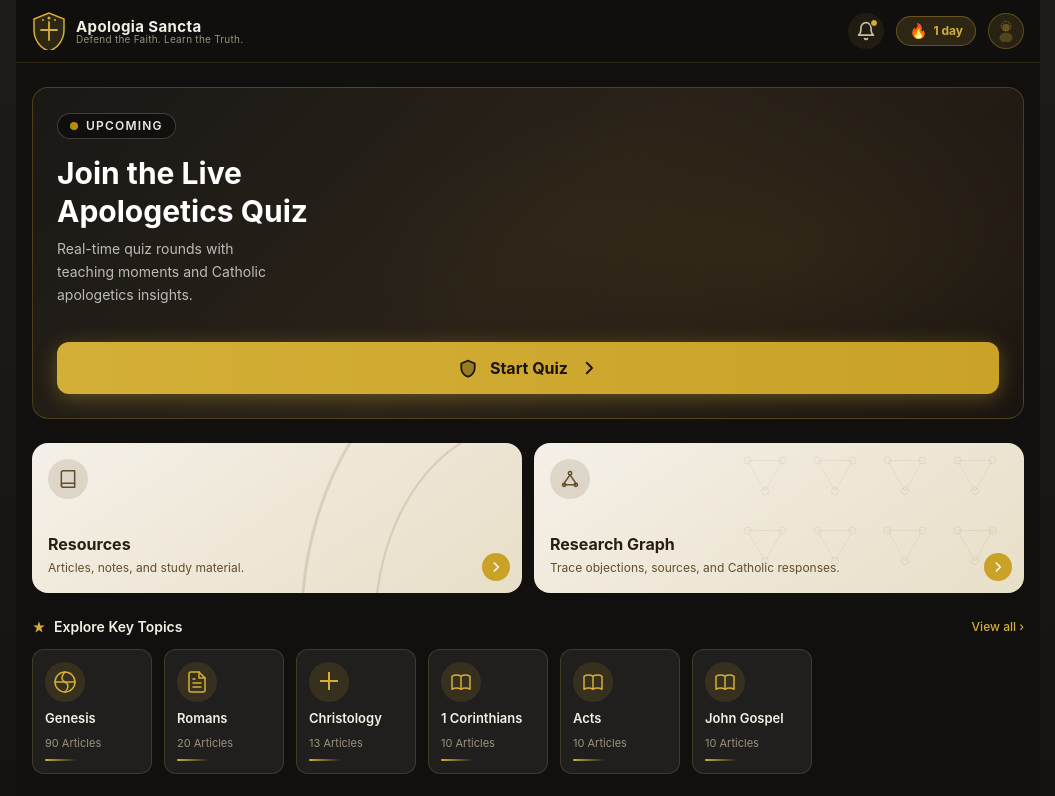
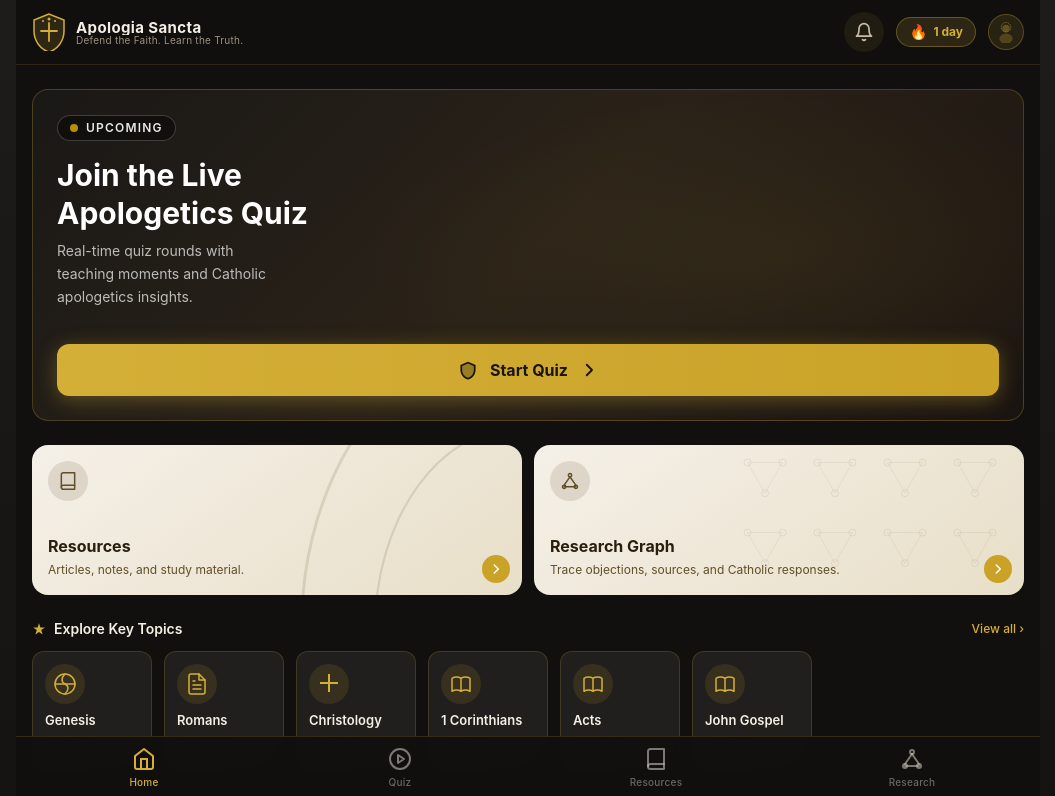
Before and after one commit to DocHarry22/apologiasancta-ui, a Next.js app: page /native in a window 1280 px wide. Shown: the top 796 px of the page, without its empty margins (112-1167 px from the left). Built offline with nearby package versions, Linux system fonts and the light colour scheme; no server answers.

Commit message:
Fix responsive native-home navigation and actions (#6)
Expose browser navigation, remove private research links, connect release/account actions, improve narrow-screen behavior, and add responsive E2E coverage.

```diff
--- a/src/app/native/page.tsx
+++ b/src/app/native/page.tsx
@@ -5,16 +5,15 @@ import { TopicsScroll } from "@/components/native/TopicsScroll";
 import { VerseOfTheDay } from "@/components/native/VerseOfTheDay";
 import { StreakBadge } from "@/components/native/StreakBadge";
 import { StatsPanel } from "@/components/native/StatsPanel";
+import { ReleaseBell } from "@/components/native/ReleaseBell";
 
-import { getEngineUrl } from "@/lib/publicEnv";
+import { getEngineUrl, getResearchGraphUrl } from "@/lib/publicEnv";
 import topicsIndex from "@/../content/topics/index.json";
 
 export const metadata: Metadata = {
   title: "Apologia Sancta",
   description: "Defend the Faith. Learn the Truth.",
 };
-
-const RESEARCH_URL = "https://github.com/DocHarry22/apologia-graph";
 
 /** Top 6 topics by questionCount */
 const featuredTopics = [...topicsIndex.topics]
@@ -23,6 +22,8 @@ const featuredTopics = [...topicsIndex.topics]
 
 export default function NativeHome() {
   const engineUrl = getEngineUrl() ?? "https://apologiasancta-engine.onrender.com";
+  const configuredResearchUrl = getResearchGraphUrl();
+  const researchUrl = configuredResearchUrl ?? "/library";
 
   return (
     // Force dark theme for the APK home regardless of user setting
@@ -33,7 +34,7 @@ export default function NativeHome() {
     >
       {/* ── TOP BAR ─────────────────────────────────────────────── */}
       <header
-        className="sticky top-0 z-40 flex items-center justify-between px-4 py-3"
+        className="sticky top-0 z-40 flex items-center justify-between gap-2 px-3 py-3 min-[420px]:px-4"
         style={{
           background: "rgba(17,16,15,0.92)",
           borderBottom: "1px solid rgba(212,175,55,0.14)",
@@ -41,7 +42,7 @@ export default function NativeHome() {
         }}
       >
         {/* Logo + wordmark */}
-        <div className="flex items-center gap-2.5">
+        <div className="flex min-w-0 items-center gap-2 min-[420px]:gap-2.5">
           {/* Shield SVG */}
           <svg
             width="34"
@@ -65,41 +66,28 @@ export default function NativeHome() {
             <circle cx="23" cy="8" r="1" fill="#d4af37" />
           </svg>
 
-          <div className="flex flex-col leading-none">
-            <span className="text-[15px] font-bold tracking-wide text-[#f4efe5]">
+          <div className="flex min-w-0 flex-col leading-none">
+            <span className="truncate text-[14px] font-bold tracking-wide text-[#f4efe5] min-[420px]:text-[15px]">
               Apologia Sancta
             </span>
-            <span className="text-[10px] tracking-wide text-[#9c917f]">
+            <span className="hidden text-[10px] tracking-wide text-[#9c917f] min-[430px]:block">
               Defend the Faith. Learn the Truth.
             </span>
           </div>
         </div>
 
         {/* Right actions */}
-        <div className="flex items-center gap-3">
-          {/* Bell */}
-          <button
-            aria-label="Notifications"
-            className="relative rounded-full p-2 text-[#c7bca8] transition-colors hover:text-[#d4af37]"
-            style={{ background: "rgba(212,175,55,0.08)" }}
-          >
-            <svg width="20" height="20" viewBox="0 0 24 24" fill="none" stroke="currentColor" strokeWidth="2">
-              <path d="M18 8A6 6 0 0 0 6 8c0 7-3 9-3 9h18s-3-2-3-9" strokeLinecap="round" strokeLinejoin="round" />
-              <path d="M13.73 21a2 2 0 0 1-3.46 0" strokeLinecap="round" strokeLinejoin="round" />
-            </svg>
-            {/* Notification dot */}
-            <span
-              className="absolute right-1.5 top-1.5 h-2 w-2 rounded-full border border-[#11100f]"
-              style={{ background: "#d4af37" }}
-            />
-          </button>
+        <div className="flex shrink-0 items-center gap-1.5 min-[420px]:gap-3">
+          <ReleaseBell />
 
           {/* Streak badge */}
           <StreakBadge />
 
           {/* Avatar */}
-          <div
-            className="flex h-9 w-9 items-center justify-center overflow-hidden rounded-full"
+          <Link
+            href="/admin/login"
+            aria-label="Open account sign in"
+            className="flex h-9 w-9 shrink-0 items-center justify-center overflow-hidden rounded-full focus-visible:outline-2 focus-visible:outline-offset-2 focus-visible:outline-[#d4af37]"
             style={{
               background: "rgba(212,175,55,0.12)",
               border: "1.5px solid rgba(212,175,55,0.3)",
@@ -112,7 +100,7 @@ export default function NativeHome() {
               {/* Halo */}
               <circle cx="30" cy="17" r="13" stroke="#d4af37" strokeWidth="1.5" fill="none" strokeDasharray="3 2" />
             </svg>
-          </div>
+          </Link>
         </div>
       </header>
 
@@ -173,9 +161,9 @@ export default function NativeHome() {
 
           {/* Research Graph */}
           <a
-            href={RESEARCH_URL}
-            target="_blank"
-            rel="noopener noreferrer"
+            href={researchUrl}
+            target={configuredResearchUrl ? "_blank" : undefined}
+            rel={configuredResearchUrl ? "noopener noreferrer" : undefined}
             className="group relative flex flex-col justify-between overflow-hidden rounded-2xl p-4 transition-opacity hover:opacity-90 active:opacity-70"
             style={{
               background: "linear-gradient(145deg, #f5f0e8 0%, #e8dfc8 100%)",
@@ -211,7 +199,9 @@ export default function NativeHome() {
             <div>
               <h3 className="text-base font-bold text-[#2a1f0e]">Research Graph</h3>
               <p className="mt-0.5 text-xs leading-relaxed text-[#614e2a]">
-                Trace objections, sources, and Catholic responses.
+                {configuredResearchUrl
+                  ? "Trace objections, sources, and Catholic responses."
+                  : "Browse sourced apologetics while the graph workspace is prepared."}
               </p>
             </div>
 
--- a/src/components/native/CapacitorShell.tsx
+++ b/src/components/native/CapacitorShell.tsx
@@ -63,7 +63,9 @@ export function CapacitorShell() {
     void SplashScreen.hide({ fadeOutDuration: 250 }).catch(() => undefined);
   }, [isCapacitor, showBootOverlay]);
 
-  if (!isCapacitor) return null;
+  if (!isCapacitor) {
+    return pathname === "/native" ? <NativeBottomTabs /> : null;
+  }
 
   return (
     <>
--- a/src/components/native/NativeBottomTabs.tsx
+++ b/src/components/native/NativeBottomTabs.tsx
@@ -4,8 +4,7 @@ import Link from "next/link";
 import { useCallback } from "react";
 import { usePathname } from "next/navigation";
 import { useQuizEntryGate } from "@/hooks/useQuizEntryGate";
-
-const RESEARCH_URL = "https://github.com/DocHarry22/apologia-graph";
+import { getResearchGraphUrl } from "@/lib/publicEnv";
 
 interface Tab {
   label: string;
@@ -14,7 +13,7 @@ interface Tab {
   icon: React.ReactNode;
 }
 
-const tabs: Tab[] = [
+const coreTabs: Tab[] = [
   {
     label: "Home",
     href: "/native",
@@ -45,9 +44,15 @@ const tabs: Tab[] = [
       </svg>
     ),
   },
-  {
+];
+
+export function NativeBottomTabs() {
+  const pathname = usePathname();
+  const normalizedPathname = pathname.replace(/\/+$/, "") || "/";
+  const researchUrl = getResearchGraphUrl();
+  const tabs: Tab[] = researchUrl ? [...coreTabs, {
     label: "Research",
-    href: RESEARCH_URL,
+    href: researchUrl,
     external: true,
     icon: (
       <svg viewBox="0 0 24 24" fill="none" stroke="currentColor" strokeWidth="2" className="h-6 w-6">
@@ -59,11 +64,7 @@ const tabs: Tab[] = [
         <line x1="5" y1="19" x2="19" y2="19" strokeLinecap="round" />
       </svg>
     ),
-  },
-];
-
-export function NativeBottomTabs() {
-  const pathname = usePathname();
+  }] : coreTabs;
   const { requestQuizEntry, onboardingModals } = useQuizEntryGate();
   const handleQuizPress = useCallback(() => {
     requestQuizEntry();
@@ -72,16 +73,19 @@ export function NativeBottomTabs() {
   return (
     <>
       <nav
-        className="fixed bottom-0 left-0 right-0 z-50 flex items-stretch"
+        aria-label="Primary navigation"
+        className="fixed bottom-0 left-0 right-0 z-50 mx-auto flex min-h-16 max-w-5xl items-stretch"
         style={{
           background: "rgba(17,16,15,0.97)",
           borderTop: "1px solid rgba(212,175,55,0.18)",
           paddingBottom: "env(safe-area-inset-bottom, 0px)",
+          paddingLeft: "env(safe-area-inset-left, 0px)",
+          paddingRight: "env(safe-area-inset-right, 0px)",
           backdropFilter: "blur(12px)",
         }}
       >
         {tabs.map((tab) => {
-          const isActive = !tab.external && pathname === tab.href;
+          const isActive = !tab.external && (normalizedPathname === tab.href || (tab.href !== "/native" && normalizedPathname.startsWith(`${tab.href}/`)));
           const isQuizTab = tab.href === "/mobile";
 
           const inner = (
@@ -116,7 +120,7 @@ export function NativeBottomTabs() {
                 href={tab.href}
                 target="_blank"
                 rel="noopener noreferrer"
-                className="relative flex flex-1 items-center justify-center"
+                className="relative flex min-h-14 flex-1 items-center justify-center focus-visible:outline-2 focus-visible:outline-offset-[-3px] focus-visible:outline-[#d4af37]"
               >
                 {inner}
               </a>
@@ -129,7 +133,7 @@ export function NativeBottomTabs() {
                 key={tab.label}
                 type="button"
                 onClick={handleQuizPress}
-                className="relative flex flex-1 items-center justify-center"
+                className="relative flex min-h-14 flex-1 items-center justify-center focus-visible:outline-2 focus-visible:outline-offset-[-3px] focus-visible:outline-[#d4af37]"
                 aria-label="Open quiz"
               >
                 {inner}
@@ -141,7 +145,8 @@ export function NativeBottomTabs() {
             <Link
               key={tab.label}
               href={tab.href}
-              className="relative flex flex-1 items-center justify-center"
+              aria-current={isActive ? "page" : undefined}
+              className="relative flex min-h-14 flex-1 items-center justify-center focus-visible:outline-2 focus-visible:outline-offset-[-3px] focus-visible:outline-[#d4af37]"
             >
               {inner}
             </Link>
--- /dev/null
+++ b/src/components/native/ReleaseBell.tsx
@@ -0,0 +1,21 @@
+"use client";
+
+import { SHOW_WHATS_NEW_EVENT } from "@/components/releases/WhatsNewPopup";
+
+export function ReleaseBell() {
+  return (
+    <button
+      type="button"
+      aria-label="Show latest updates"
+      title="What’s new"
+      onClick={() => window.dispatchEvent(new Event(SHOW_WHATS_NEW_EVENT))}
+      className="relative flex h-10 w-10 shrink-0 items-center justify-center rounded-full text-[#c7bca8] transition-colors hover:text-[#d4af37] focus-visible:outline-2 focus-visible:outline-offset-2 focus-visible:outline-[#d4af37]"
+      style={{ background: "rgba(212,175,55,0.08)" }}
+    >
+      <svg width="20" height="20" viewBox="0 0 24 24" fill="none" stroke="currentColor" strokeWidth="2" aria-hidden="true">
+        <path d="M18 8A6 6 0 0 0 6 8c0 7-3 9-3 9h18s-3-2-3-9" strokeLinecap="round" strokeLinejoin="round" />
+        <path d="M13.73 21a2 2 0 0 1-3.46 0" strokeLinecap="round" strokeLinejoin="round" />
+      </svg>
+    </button>
+  );
+}
--- a/src/components/releases/WhatsNewPopup.tsx
+++ b/src/components/releases/WhatsNewPopup.tsx
@@ -5,26 +5,42 @@ import { getEngineUrl } from "@/lib/publicEnv";
 import type { ReleaseNotification } from "@/types/releases";
 
 const SEEN_KEY = "apologia-seen-release";
+export const SHOW_WHATS_NEW_EVENT = "apologia:show-whats-new";
 
 export function WhatsNewPopup() {
   const [release, setRelease] = useState<ReleaseNotification | null>(null);
+  const latestReleaseRef = useRef<ReleaseNotification | null>(null);
   const closeRef = useRef<HTMLButtonElement>(null);
 
   useEffect(() => {
     const engineUrl = getEngineUrl();
     if (!engineUrl) return;
     const controller = new AbortController();
-    fetch(`${engineUrl}/releases/latest`, { signal: controller.signal })
+    const loadLatest = (forceOpen = false) => fetch(`${engineUrl}/releases/latest`, { signal: controller.signal })
       .then((response) => response.ok ? response.json() : Promise.reject())
       .then((payload: { release?: ReleaseNotification | null }) => {
         const latest = payload.release;
-        if (latest && window.localStorage.getItem(SEEN_KEY) !== `${latest.repository}:${latest.commitSha}`) {
+        latestReleaseRef.current = latest ?? null;
+        if (latest && (forceOpen || window.localStorage.getItem(SEEN_KEY) !== `${latest.repository}:${latest.commitSha}`)) {
           setRelease(latest);
           window.setTimeout(() => closeRef.current?.focus(), 0);
         }
       })
       .catch(() => undefined);
-    return () => controller.abort();
+    void loadLatest();
+    const showLatest = () => {
+      if (latestReleaseRef.current) {
+        setRelease(latestReleaseRef.current);
+        window.setTimeout(() => closeRef.current?.focus(), 0);
+      } else {
+        void loadLatest(true);
+      }
+    };
+    window.addEventListener(SHOW_WHATS_NEW_EVENT, showLatest);
+    return () => {
+      controller.abort();
+      window.removeEventListener(SHOW_WHATS_NEW_EVENT, showLatest);
+    };
   }, []);
 
   const dismiss = () => {
--- a/src/lib/publicEnv.ts
+++ b/src/lib/publicEnv.ts
@@ -4,6 +4,7 @@ const DEFAULT_ANDROID_APK_URL =
 
 const ENGINE_URL = process.env.NEXT_PUBLIC_ENGINE_URL?.trim() || DEFAULT_ENGINE_URL;
 const ANDROID_APK_URL = process.env.NEXT_PUBLIC_ANDROID_APK_URL?.trim() || DEFAULT_ANDROID_APK_URL;
+const RESEARCH_GRAPH_URL = process.env.NEXT_PUBLIC_RESEARCH_GRAPH_URL?.trim() || null;
 
 /**
  * Returns the engine URL. On the client inside a Capacitor APK, rewrites
@@ -24,3 +25,7 @@ export function isEngineConfigured(): boolean {
 export function getAndroidApkUrl(): string | null {
   return ANDROID_APK_URL;
 }
+
+export function getResearchGraphUrl(): string | null {
+  return RESEARCH_GRAPH_URL;
+}
```
Also changed, not shown: 1 other file (tests, documents, lock files or other folders).
